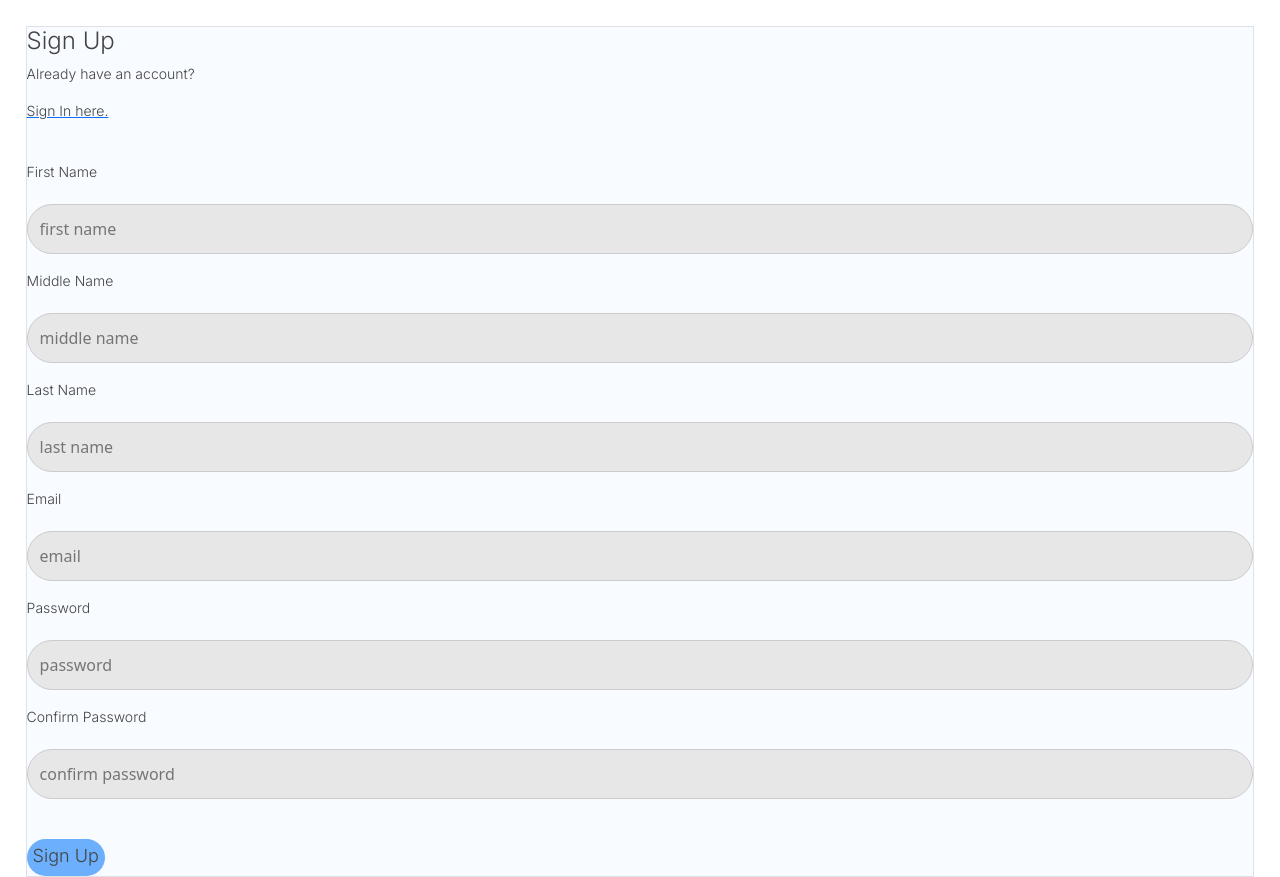
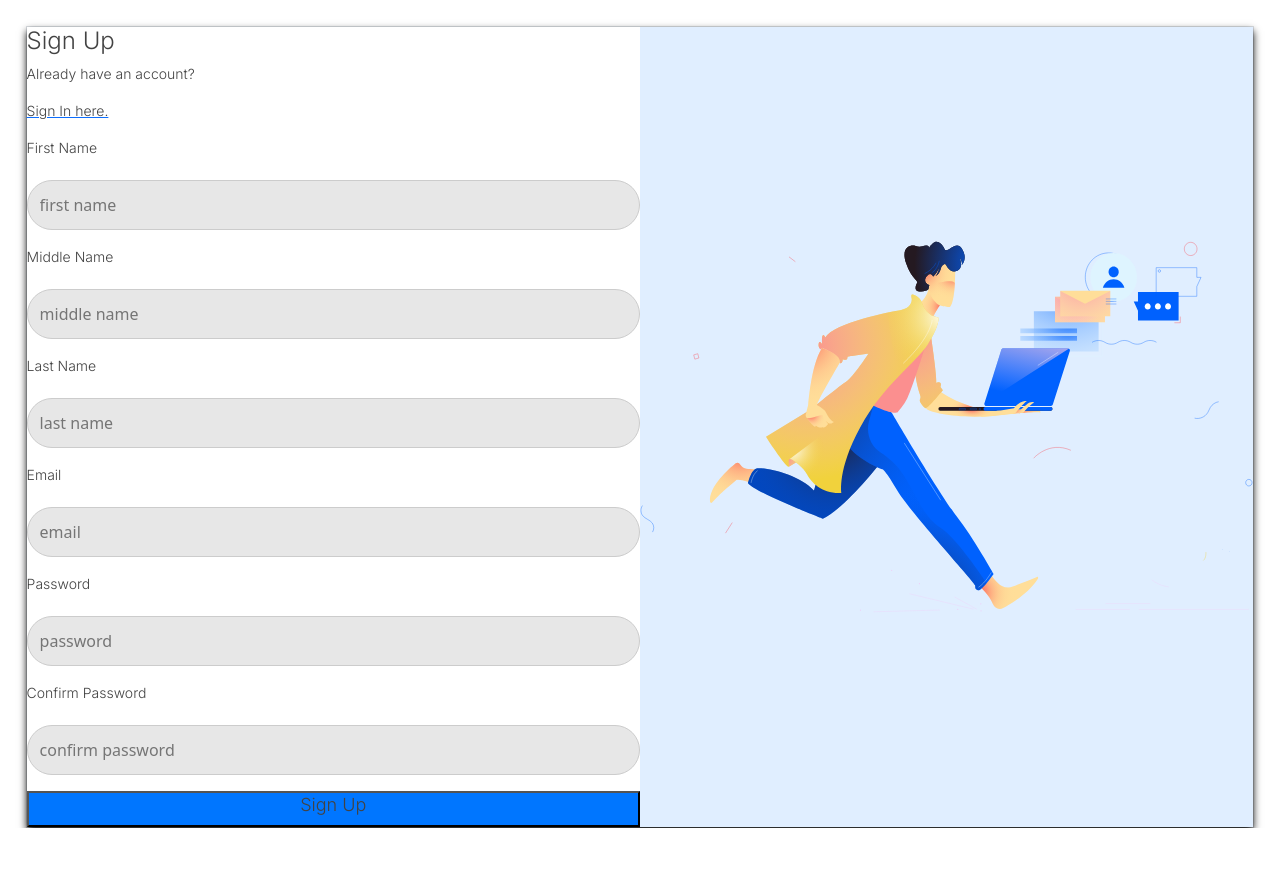
Before and after one commit to yiyangshen/COMP30022-DocMcStuffins, a React (Create React App) app in the folder frontend/: page /register in a window 1280 px wide. After the commit the page ends 828 px from the top, so only its background shows below. Built offline with nearby package versions, Linux system fonts and the light colour scheme.

Commit message:
SignIn SignUp css fixed

```diff
--- a/frontend/src/components/signin.tsx
+++ b/frontend/src/components/signin.tsx
@@ -6,6 +6,7 @@ import history from "../history";
 /* Import components */
 import "../css/signin.css";
 import { loginUser } from "../api/userApi";
+import SignInLogo from "../img/signInLogo.svg";
 
 /* Component for Sign In */
 class Signin extends React.Component {
@@ -35,18 +36,21 @@ class Signin extends React.Component {
 
         return (
             <div className="border">
-                <div>
+                <div className="SBox2">
+                    <div className="SBox">
+                        <div className="signInLogo">
                             <h1>Sign In</h1>
                             <p>Don't have an account? </p>
                             <Link to="#" onClick={() => history.push(`/register`)}>
                                 <p>Create one here.</p>
                             </Link>
                         </div>
-                <br />
 
-                <div>
+
+                        <div >
                             <form onSubmit={this.handleSubmit}>
                                 <p>Email</p>
+                                <div className="email">
                                 <input
                                         id="email"
                                         type="text"
@@ -56,8 +60,11 @@ class Signin extends React.Component {
                                         onChange={this.handleChange}
                                         required
                                     />
+                                </div>
+
 
                                 <p>Password</p>
+                                <div className="password">
                                     <input
                                         id="password"
                                         type="password"
@@ -67,15 +74,22 @@ class Signin extends React.Component {
                                         onChange={this.handleChange}
                                         required
                                     />
+                                </div>
 
-                        <br />
-                        <br />
-
-                        <button className="base-button" type="submit">
+                                <button className="signInButton" type="submit">
                                     <h2>Sign In</h2>
                                 </button>
                             </form>
                         </div>
+                    </div>
+                    <img
+                        className="signInLogo"
+                        src={SignInLogo}
+                        alt="logo"
+                    />
+                </div>
+
+
             </div>
         );
     }
--- a/frontend/src/components/signup.tsx
+++ b/frontend/src/components/signup.tsx
@@ -6,7 +6,7 @@ import history from "../history";
 /* Import components */
 import "../css/signin.css";
 import { registerUser } from "../api/userApi";
-
+import SignUpLogo from "../img/signUpLogo.svg";
 /* Component for Sign Up */
 class Signup extends React.Component {
     /* Declare states */
@@ -57,14 +57,14 @@ class Signup extends React.Component {
 
         return (
             <div className="border">
-                <div>
+                <div className="SBox2">
+                    <div className="SBox">
                             <h1>Sign Up</h1>
                             <p>Already have an account? </p>
                             <Link to="#" onClick={() => history.push(`/signin`)}>
                                 <p>Sign In here.</p>
                             </Link>
-                </div>
-                <br />
+
 
                         <div>
                             <form onSubmit={this.handleSubmit}>
@@ -131,15 +131,20 @@ class Signup extends React.Component {
                                     onChange={this.handleChange}
                                     required
                                 />
-
-                        <br />
-                        <br />
-
-                        <button className="base-button" type="submit">
+                                <button className="signInButton" type="submit">
                                     <h2>Sign Up</h2>
                                 </button>
                             </form>
                         </div>
+                    </div>
+                    <img
+                        className="signInLogo"
+                        src={SignUpLogo}
+                        alt="logo"
+                    />
+
+                </div>
+
             </div>
         );
     }
--- a/frontend/src/css/signin.css
+++ b/frontend/src/css/signin.css
@@ -9,3 +9,26 @@
 .base-button:hover {
     opacity: 0.8;
 }
+.SBox{
+    align-self: left;
+    background-color: #FFFFFF;
+    width: 50%;
+}
+
+.SBox2{
+    background-color: #E0EEFF;
+    box-shadow: 0 4px 8px 0 #000000;
+    transition: 0.3s;
+    width: 100%;
+    height: 100%;
+    display: flex;
+    flex-direction: row;
+    flex-grow: 1;
+}
+.signInLogo{
+    width: 50%;
+}
+.signInButton {
+    background-color: #0076FF;
+    width: 100%;
+}
```
Also changed, not shown: frontend/src/img/signInLogo.svg (added), frontend/src/img/signUpLogo.svg (added). Lines whose indentation alone changed are shown as unchanged.
